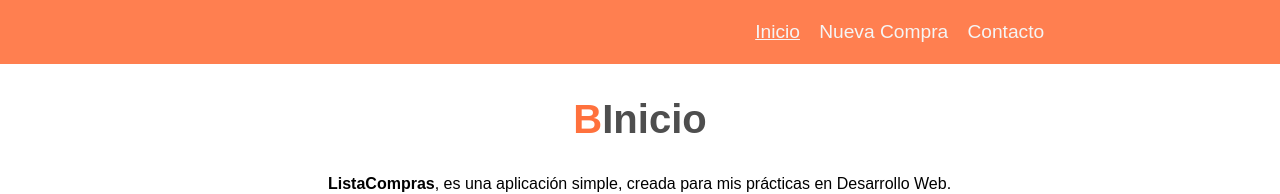
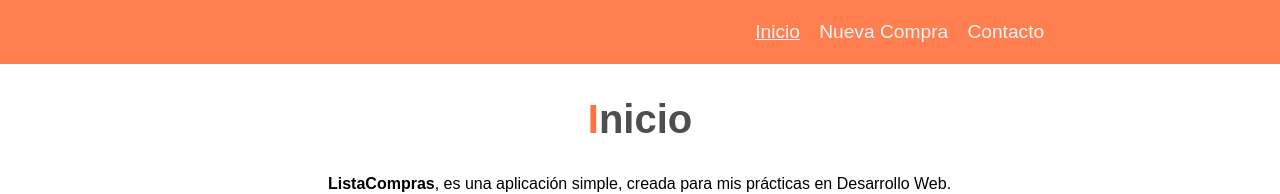
Before and after one commit to Cristian021195/compras, a React (Vite) app: page / in a window 1280 px wide. Shown: the top 194 px of the page. Built offline with nearby package versions, Linux system fonts and the light colour scheme.

Commit message:
no se ven cambios

```diff
--- a/src/Pages/Inicio.tsx
+++ b/src/Pages/Inicio.tsx
@@ -18,7 +18,7 @@ export const Inicio = ({runner, setRunner, font,setFont}:IRouter) => {
   },[])
   return (
     <section style={{textAlign:'center'}} className='pop-up' id='detector'>
-        <h1>BInicio</h1>
+        <h1>Inicio</h1>
         <div style={{textAlign:'start', margin:'2em auto'}} className='col-6'>
           <p><b>ListaCompras</b>, es una aplicación simple, creada para mis prácticas en Desarrollo Web.</p>
           <p>La app es surge al momento de tener que hacer compras en el supermercado, e ir cargando lo que necesitemos, asi tener mayor control de que compramos.</p>
```
